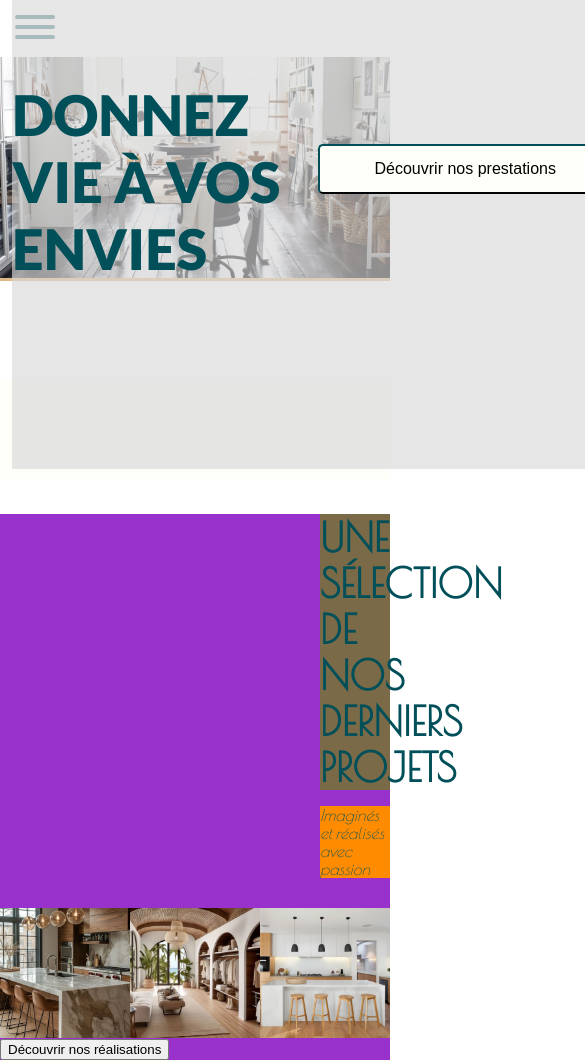
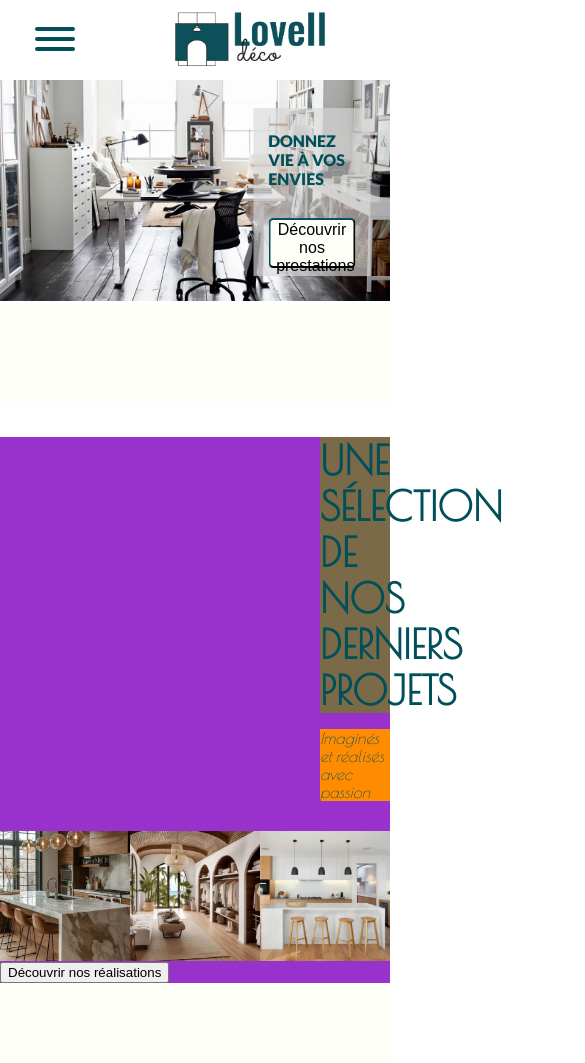
Before and after one commit to Aurore-Chapelle/Lovell_deco, a plain HTML site: page html/homepage.html in a window 390 px wide. Shown: the top 1063 px of the page, 585 px wide, since content can reach past the window. Drawn offline with nearby package versions, Linux system fonts and the light colour scheme.

Commit message:
responsive header ok

```diff
--- a/css/footer.css
+++ b/css/footer.css
@@ -104,7 +104,7 @@ footer {
 
 /* rubrique réseaux sociaux */
 
-.logo {
+.logo-footer {
     background-color: mediumorchid;
     height: auto;
 }
--- a/css/hamburgers.css
+++ b/css/hamburgers.css
@@ -20,8 +20,9 @@
     text-transform: none;
     background-color: transparent;
     border: 0;
-    margin: 0;
     overflow: visible;
+    z-index: 1000;
+    margin: 0 20px;
 }
 
 .hamburger:hover {
--- a/css/header.css
+++ b/css/header.css
@@ -1,9 +1,7 @@
-/* HEADER */
-
 /* HEADER */
 
 header {
-    background-color: rgb(120, 108, 131);
+    background-color: white;
 }
 
 #navbar {
@@ -18,7 +16,6 @@ header {
 }
 
 #navbar nav {
-    background-color: white;
     display: flex;
     width: 100%;
     justify-items: center;
@@ -52,6 +49,23 @@ header {
 #navbar a:hover {
     text-decoration: underline;
 }
+
+.mobile-nav {
+    display: flex;
+    align-items: center;
+    height: 80px;
+}
+
+.mobile-nav .logo {
+    height: 80px;
+}
+
+.container-logo {
+    display: flex;
+    justify-content: center;
+    width: 100%;
+}
+
 
 @media (min-width: 769px) and (max-width: 1920px) {
     .mobile-nav {
@@ -97,9 +111,9 @@ header {
 
 #navigation ul {
     list-style: none;
-    background-color: beige;
-    height: 200px;
-    width: auto;
+    background-color: white;
+    height: 100dvh;
+    width: 100dvw;
     display: flex;
     flex-direction: column;
     justify-content: space-evenly;
@@ -118,14 +132,13 @@ header {
 
 #navigation ul li a:hover {
     text-decoration: underline;
-    /* Ajoute un soulignement au survol si désiré */
 }
 
+/* herosection */
+
 #herosection {
-    background-color: burlywood;
     position: relative;
     width: 100%;
-    margin-bottom: 100px;
 }
 
 #herosection figure {
@@ -133,16 +146,17 @@ header {
 }
 
 #herosection .agence {
-    width: 100%;
+    width: 1940px;
     height: auto;
     object-fit: cover;
 }
 
 #herosection .encart {
     background-color: rgba(217, 217, 217, 0.65);
-    width: 600px;
-    height: 600px;
+    width: 30%;
+    height: 75%;
     display: flex;
+    flex-direction: column;
     justify-content: center;
     align-items: center;
     position: absolute;
@@ -153,14 +167,48 @@ header {
 }
 
 .encart p {
-    width: 392px;
+    width: 75%;
     text-transform: uppercase;
-    font-size: 56px;
+    font-size: 4em;
     font-weight: 900;
     margin-bottom: 30px;
     color: var(--primary-color);
 }
 
 .encart button {
-    width: 371px;
+    width: 75%;
 }
+
+.play-button {
+    display: none;
+    background-color: aqua;
+    width: 30%;
+}
+
+/* tablette */
+
+@media (min-width: 768px) and (max-width: 1024px) {
+    .encart p {
+        font-size: 24px;
+
+    }
+
+
+}
+
+/* mobile */
+
+@media (max-width: 768px) {
+    .encart p {
+        font-size: 16px;
+    }
+
+    .encart .white-button {
+        /* display: none; */
+    }
+
+    .encart .play-button {
+        background-color: aquamarine;
+        width: 20px;
+    }
+}
--- a/html/homepage.html
+++ b/html/homepage.html
@@ -39,6 +39,7 @@
                         <li><a href="/contacts.html">contacts</a></li>
                     </ul>
                 </nav>
+
             </div>
         </div>
 
@@ -64,15 +65,21 @@
                     </div>
                 </div>
             </nav>
+            <div class="container-logo">
+            <figure>
+                <img class="logo" src="../img/logo header.png" alt="Logo">
+            </figure>
+        </div>
         </div>
 
         <section id="herosection">
             <figure>
                 <img class="agence" src="../img/agence.jpg" alt="">
-                <figcaption class="encart">
+                <div class="encart">
                     <p>donnez vie à vos envies</p>
+                    <button class="play-button">xxx</button>
                     <button class="white-button">Découvrir nos prestations</button>
-                </figcaption>
+                </div>
             </figure>
         </section>
     </header>
```
